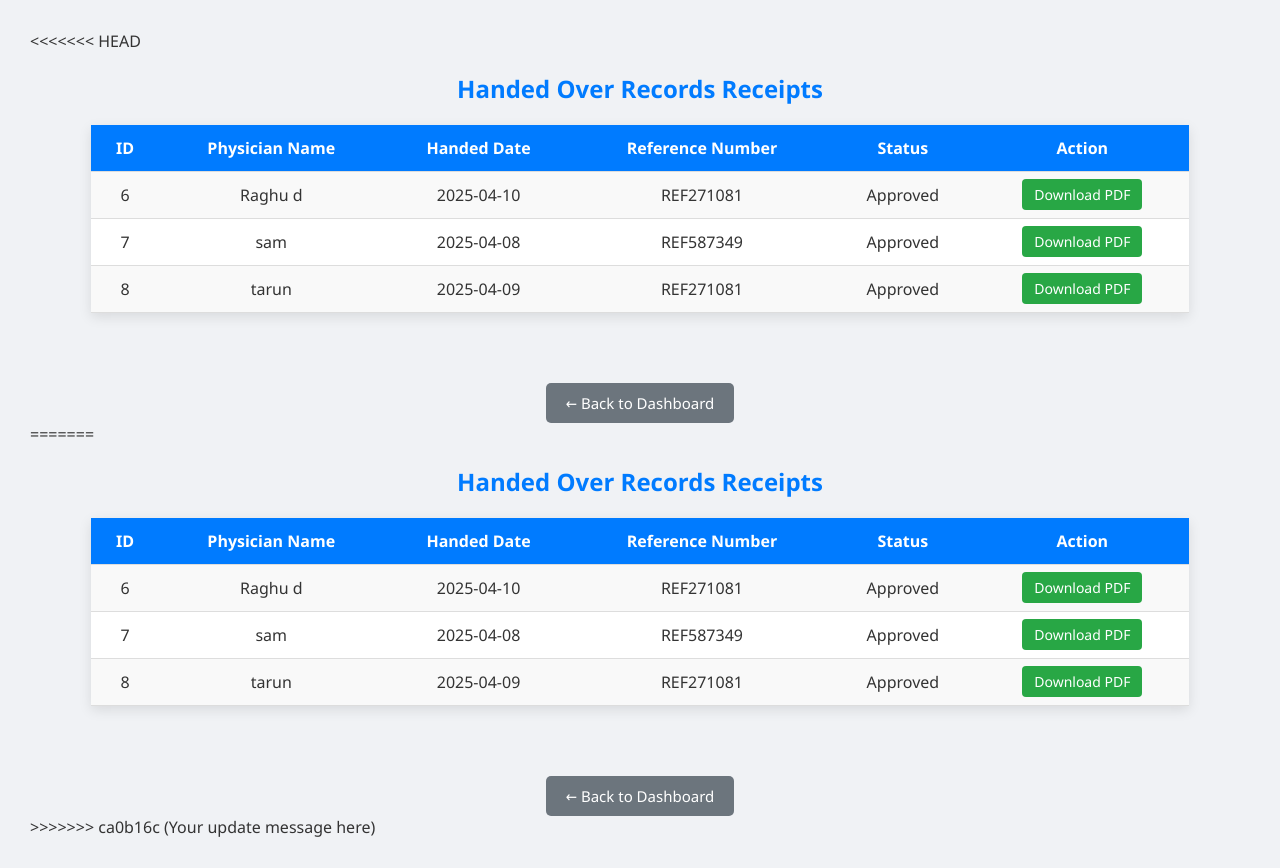
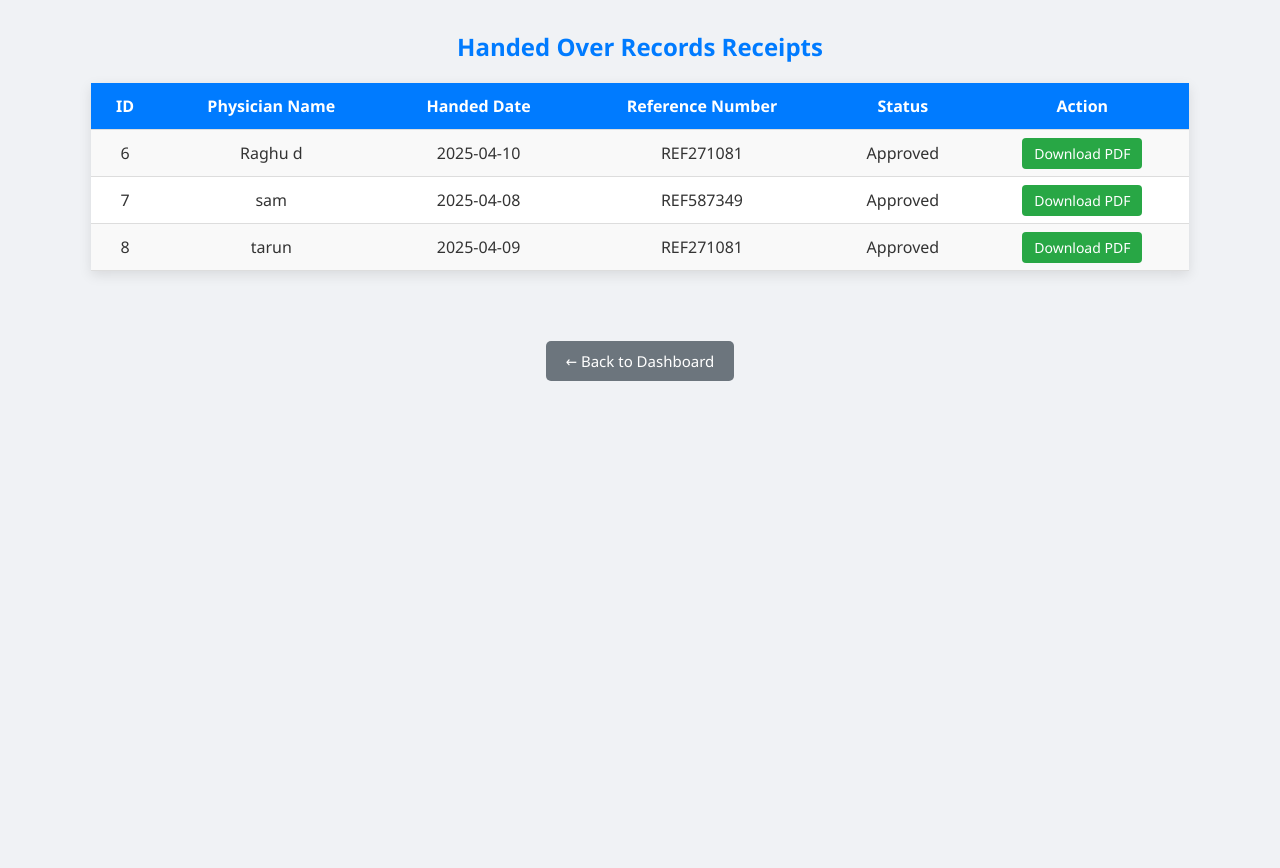
Before and after one commit to Raghuud/BloodBANK, a Flask app: page /receipt_page in a window 1280 px wide. After the commit the page ends 381 px from the top, so only its background shows below. Run offline with Flask 3, Linux system fonts and the light colour scheme; data comes from the database, SQL or seed files in the repository; both versions use the stored data as it was after the commit.

Commit message:
Your commit message

```diff
--- a/templates/dashboard.html
+++ b/templates/dashboard.html
@@ -9,7 +9,7 @@
             font-family: Arial, sans-serif;
             margin: 0;
             padding: 20px;
-            background-color: #ffe6e6;
+            background-color: #e10a0a;
             display: flex;
             flex-direction: column;
             align-items: center;
@@ -44,7 +44,7 @@
             justify-content: center;
         }
         .stat-card {
-            background-color: #ffcccc;
+            background-color: #f95858;
             border-radius: 10px;
             padding: 20px;
             text-align: center;
@@ -61,7 +61,7 @@
         }
         .stat-card:hover {
             transform: translateY(-5px);
-            background-color: #ff9999;
+            background-color: #e8e6e6;
         }
         .stat-icon {
             font-size: 35px;
--- a/templates/login.html
+++ b/templates/login.html
@@ -8,7 +8,7 @@
             margin: 0;
             padding: 0;
             height: 100vh;
-            background: linear-gradient(to right, #ff6b6b, #ff3e3e);
+            background: linear-gradient(to right, #ee1d1d, #ff3e3e);
             font-family: Arial, sans-serif;
             display: flex;
             justify-content: center;
--- a/templates/receipt_page.html
+++ b/templates/receipt_page.html
@@ -1,4 +1,3 @@
-<<<<<<< HEAD
 <!DOCTYPE html>
 <html>
 <head>
@@ -111,117 +110,3 @@
     </div>
 </body>
 </html>
-=======
-<!DOCTYPE html>
-<html>
-<head>
-    <title>Receipt Page</title>
-    <style>
-        body {
-            font-family: 'Segoe UI', Tahoma, Geneva, Verdana, sans-serif;
-            background-color: #f0f2f5;
-            margin: 30px;
-            color: #333;
-        }
-
-        h2 {
-            text-align: center;
-            color: #007bff;
-            margin-bottom: 20px;
-        }
-
-        table {
-            width: 90%;
-            margin: auto;
-            border-collapse: collapse;
-            background-color: #fff;
-            box-shadow: 0 4px 12px rgba(0, 0, 0, 0.1);
-        }
-
-        th, td {
-            padding: 12px 15px;
-            text-align: center;
-            border-bottom: 1px solid #ddd;
-        }
-
-        th {
-            background-color: #007bff;
-            color: white;
-        }
-
-        tr:nth-child(even) {
-            background-color: #f9f9f9;
-        }
-
-        tr:hover {
-            background-color: #f1f1f1;
-        }
-
-        .btn {
-            text-decoration: none;
-            padding: 6px 12px;
-            color: white;
-            background-color: #28a745;
-            border-radius: 4px;
-            font-size: 14px;
-            transition: background-color 0.3s;
-        }
-
-        .btn:hover {
-            background-color: #218838;
-        }
-
-        .btn-back {
-            display: inline-block;
-            margin-top: 30px;
-            padding: 10px 20px;
-            background-color: #6c757d;
-            color: white;
-            text-decoration: none;
-            border-radius: 5px;
-            transition: background-color 0.3s;
-            font-size: 15px;
-        }
-
-        .btn-back:hover {
-            background-color: #5a6268;
-        }
-
-        .button-container {
-            text-align: center;
-            margin-top: 40px;
-        }
-    </style>
-</head>
-<body>
-    <h2>Handed Over Records Receipts </h2>
-
-    <table>
-        <tr>
-            <th>ID</th>
-            <th>Physician Name</th>
-            <th>Handed Date</th>
-            <th>Reference Number</th>
-            <th>Status</th>
-            <th>Action</th>
-        </tr>
-        {% for row in handed_overs %}
-        <tr>
-            <td>{{ row[0] }}</td>
-            <td>{{ row[1] }}</td>
-            <td>{{ row[2] }}</td>
-            <td>{{ row[3] }}</td>
-            <td>{{ row[4] }}</td>
-            <td>
-                <a href="{{ url_for('download_receipt', id=row[0]) }}" class="btn">Download PDF</a>
-            </td>
-        </tr>
-        {% endfor %}
-    </table>
-
-    <div class="button-container">
-        <a href="{{ url_for('dashboard') }}" class="btn-back">← Back to Dashboard</a>
-    </div>
-</body>
-</html>
->>>>>>> ca0b16c (Your update message here)
```
Also changed, not shown: templates/receipt_template.html (+0 -53 lines), login.db, 1 other file.
